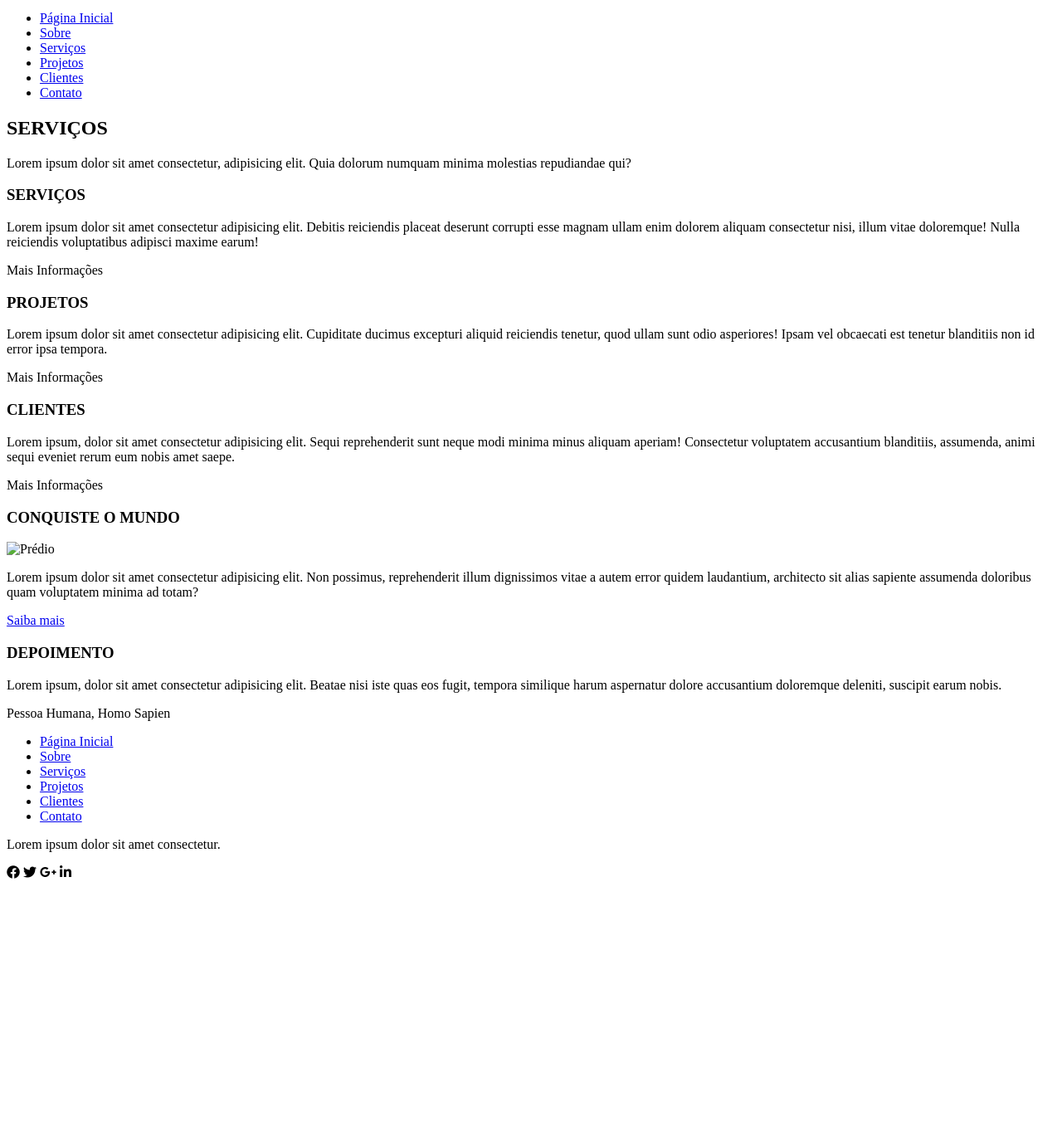
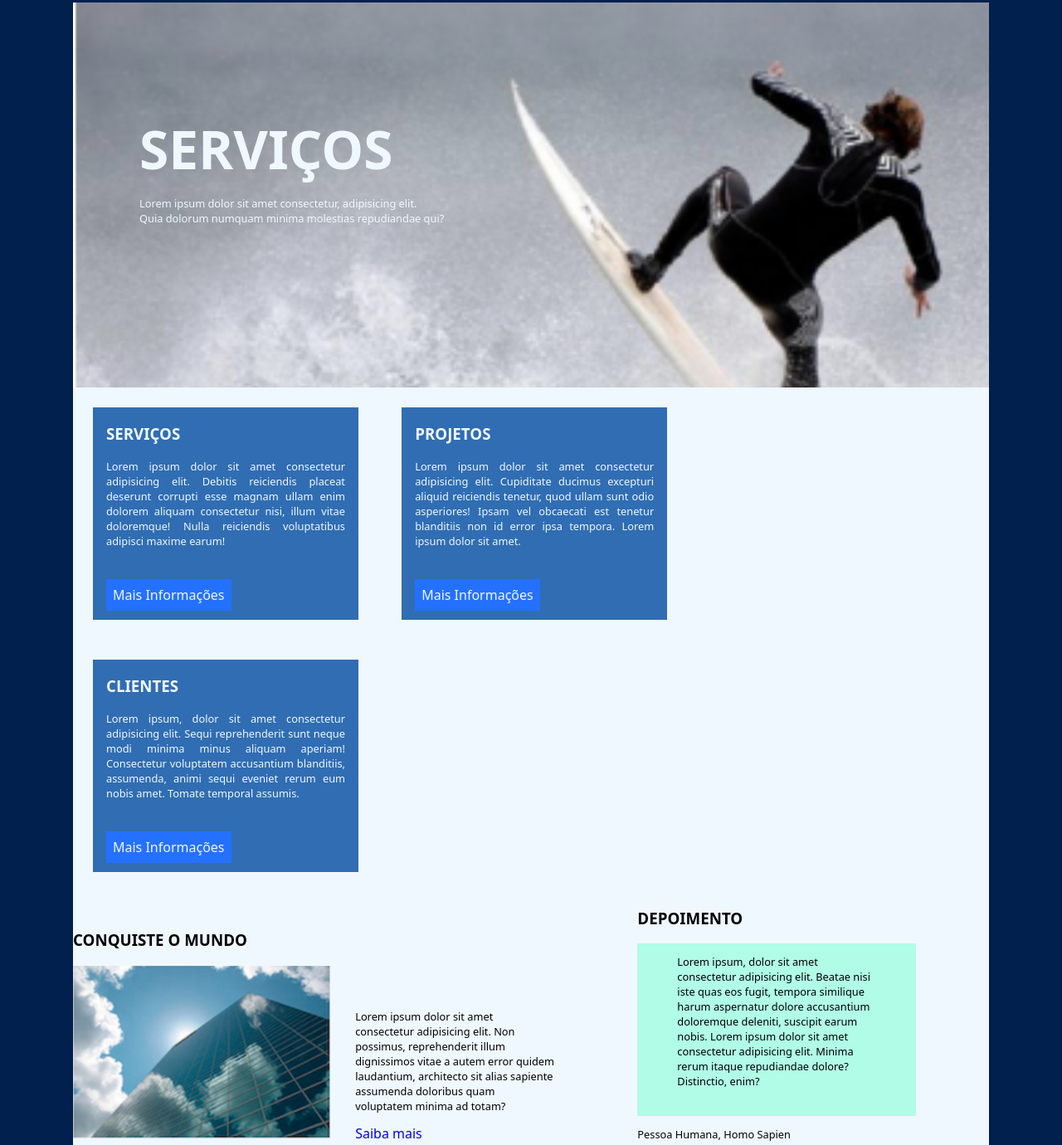
Before and after one commit to HelenaBO1000/Lab-Consultoria-James, a plain HTML site: page index.html in a window 1280 px wide. Shown: the part 101-1481 px from the top of the page at 83% size. Before the commit the page ends 1170 px from the top, so only its background shows below. Drawn offline with Linux system fonts and the light colour scheme.

Commit message:
Add files via upload

```diff
--- a/css.css
+++ b/css.css
@@ -0,0 +1,165 @@
+body
+{
+    background-color: rgb(2, 32, 78);
+    font-family: system-ui, -apple-system, BlinkMacSystemFont, 'Segoe UI', Roboto, Oxygen, Ubuntu, Cantarell, 'Open Sans', 'Helvetica Neue', sans-serif;
+}
+.azul
+{
+    color: rgb(37, 113, 255);
+}
+nav
+{
+    color: aliceblue;
+}
+h2
+{
+    font-size: 2rem;
+}
+h1
+{
+    font-size: 4rem;
+}
+p
+{
+    font-size: 0.8rem;
+}
+.surf
+{
+    background-image: url(surf.png);
+    background-repeat: no-repeat;
+    background-attachment: scroll;
+    background-size: 80rem;
+    padding-top: 5rem;
+    padding-bottom: 10rem;
+    color:aliceblue;
+}
+.surf h1
+{
+    margin-left: 5rem;
+    margin-bottom: 0%;
+}
+.surf p
+{
+    margin-left: 5rem;
+}
+main
+{
+    margin-left: 5rem;
+    margin-right: 5rem;
+    margin-top: 0%;
+    margin-bottom: 3rem;
+    background-color: aliceblue;
+}
+header nav a
+{
+text-decoration: none;
+color:aliceblue;
+}
+header ul
+{
+    list-style: none;
+}
+header li
+{
+    display: inline-block;
+    margin: 1rem;
+    font-size: 1rem;
+}
+header nav
+{
+    display: flex;
+    justify-content: center;
+    margin-bottom: 0%;
+}
+footer
+{
+    margin-left: 5rem;
+    margin-right: 5rem;
+    color: aliceblue;
+    display: flex;
+    justify-content: center;
+}
+footer p
+{
+    margin-right: 5rem;
+}
+main nav a
+{
+text-decoration: none;
+color: rgb(37, 113, 255);
+}
+main ul
+{
+    list-style: none;
+}
+main li
+{
+    display: inline-block;
+    margin-left: 1.5rem;
+    margin-right: 1.5rem;
+    margin-bottom: 0%;
+    margin-top: 0%;
+    font-size: 1rem;
+}
+main nav
+{
+    display: flex;
+    justify-content: center;
+    margin-bottom: 0%;
+    background-color: rgba(127, 255, 212, 0.562);
+}
+.azulescuro
+{
+    color:aliceblue;
+    background-color: rgb(48, 109, 179);
+    width: 20rem;
+    height: 16rem;
+    margin:1.5rem;
+    text-align:justify;
+    display: inline-block;
+}
+.azulescuro div
+{
+    text-align:justify;
+    margin-top: 1.5rem;
+    margin-left: 1rem;
+    display: inline-block;
+    padding:0.5rem;
+    color:aliceblue;
+    background-color:rgb(37, 113, 255);
+}
+.azulescuro p
+{
+    margin-left: 1rem;
+    margin-right: 1rem;
+}
+.azulescuro h3
+{
+    margin-left: 1rem;
+}
+.caixas img
+{
+    height: 13rem;
+}
+.caixas div
+{
+    height: 13rem;
+    width: 15rem;
+    margin-right: 6rem;
+    display: inline-block;
+    margin-bottom: 0rem;
+}
+.claro
+{
+    background-color: rgba(127, 255, 212, 0.562);
+    padding-left: 3rem;
+    padding-right: 3rem;
+    padding-bottom: 0rem;
+    height: 5rem;
+    margin-bottom: 0rem;
+    margin-top: 0rem;
+}
+.caixas a
+{
+    text-decoration: none;
+}
--- a/index.html
+++ b/index.html
@@ -8,6 +8,7 @@
     <link rel="stylesheet" href="https://cdnjs.cloudflare.com/ajax/libs/font-awesome/6.0.0/css/all.min.css" integrity="sha512-9usAa10IRO0HhonpyAIVpjrylPvoDwiPUiKdWk5t3PyolY1cOd4DSE0Ga+ri4AuTroPR5aQvXU9xC6qOPnzFeg==" crossorigin="anonymous" referrerpolicy="no-referrer" />
 </head>
 <body>
+    <header>
         <nav>
         <h2>Consultoria</h2><div class="azul"><h2>James</h2></div>
         <ul>
@@ -19,37 +20,41 @@
             <li><a href="#">Contato</a></li>
         </ul>
         </nav>
+        </header>
  <main>
     <section class="surf">
         <h1>SERVIÇOS</h1>
-        <p>Lorem ipsum dolor sit amet consectetur, adipisicing elit. Quia dolorum numquam minima molestias repudiandae qui?</p>
+        <p>Lorem ipsum dolor sit amet consectetur, adipisicing elit. <br>Quia dolorum numquam minima molestias repudiandae qui?</p>
+        <br>
     </section>
-    <section class="azulescuro">
-        <div><h3>SERVIÇOS</h3>
+    <section>
+        <div class="azulescuro"><h3>SERVIÇOS</h3>
         <p>Lorem ipsum dolor sit amet consectetur adipisicing elit. Debitis reiciendis placeat deserunt corrupti esse magnam ullam enim dolorem aliquam consectetur nisi, illum vitae doloremque! Nulla reiciendis voluptatibus adipisci maxime earum!</p>
     <div class="Abotao">Mais Informações</div>
     </div>
-    <div>
+    <div class="azulescuro">
         <h3>PROJETOS</h3>
-        <p>Lorem ipsum dolor sit amet consectetur adipisicing elit. Cupiditate ducimus excepturi aliquid reiciendis tenetur, quod ullam sunt odio asperiores! Ipsam vel obcaecati est tenetur blanditiis non id error ipsa tempora.</p>
+        <p>Lorem ipsum dolor sit amet consectetur adipisicing elit. Cupiditate ducimus excepturi aliquid reiciendis tenetur, quod ullam sunt odio asperiores! Ipsam vel obcaecati est tenetur blanditiis non id error ipsa tempora. Lorem ipsum dolor sit amet.</p>
         <div class="Abotao">Mais Informações</div>
-    </div>
-    <div>
+    </div >
+    <div class="azulescuro">
         <h3>CLIENTES</h3>
-        <p>Lorem ipsum, dolor sit amet consectetur adipisicing elit. Sequi reprehenderit sunt neque modi minima minus aliquam aperiam! Consectetur voluptatem accusantium blanditiis, assumenda, animi sequi eveniet rerum eum nobis amet saepe.</p>
+        <p>Lorem ipsum, dolor sit amet consectetur adipisicing elit. Sequi reprehenderit sunt neque modi minima minus aliquam aperiam! Consectetur voluptatem accusantium blanditiis, assumenda, animi sequi eveniet rerum eum nobis amet. Tomate temporal assumis.</p>
         <div class="Abotao">Mais Informações</div>
     </div>
     </section>
-    <section>
+    <section class="caixas">
         <div>
             <h3>CONQUISTE O MUNDO</h3>
-            <img href="fig1.png" alt="Prédio">
+            <img src="fig1.png" alt="Prédio">
+        </div>
+        <div>
             <p>Lorem ipsum dolor sit amet consectetur adipisicing elit. Non possimus, reprehenderit illum dignissimos vitae a autem error quidem laudantium, architecto sit alias sapiente assumenda doloribus quam voluptatem minima ad totam?</p>
             <a href="#">Saiba mais</a>
         </div>
-        <div>
+        <div >
             <h3>DEPOIMENTO</h3>
-            <div><p>Lorem ipsum, dolor sit amet consectetur adipisicing elit. Beatae nisi iste quas eos fugit, tempora similique harum aspernatur dolore accusantium doloremque deleniti, suscipit earum nobis.</p></div>
+            <div class="claro"><p>Lorem ipsum, dolor sit amet consectetur adipisicing elit. Beatae nisi iste quas eos fugit, tempora similique harum aspernatur dolore accusantium doloremque deleniti, suscipit earum nobis. Lorem ipsum dolor sit amet consectetur adipisicing elit. Minima rerum itaque repudiandae dolore? Distinctio, enim?</p></div>
             <p>Pessoa Humana, Homo Sapien</p>
         </div>
     </section>
```
